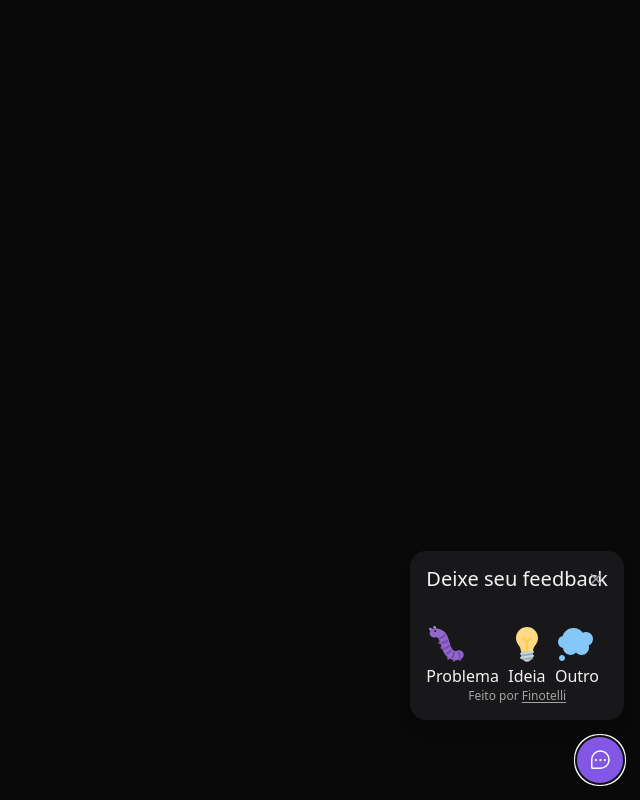
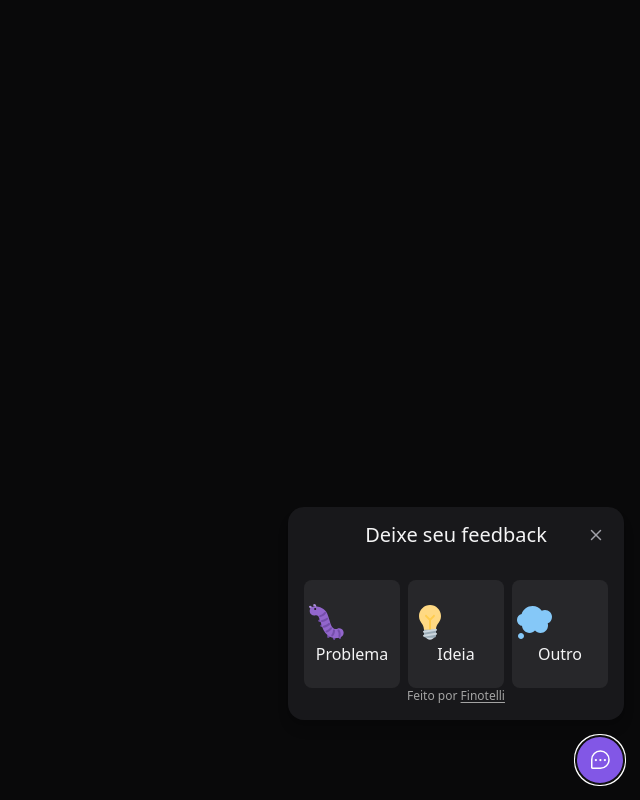
Before and after one commit to FinotelliCarlos/FeedbackWidget, a React (Vite) app: page / in a window 1280 px wide. Both pictures are taken after a click on the button "Feedback". Shown: the whole page, without its empty margins (640-1280 px from the left). Built offline with nearby package versions, Linux system fonts and the light colour scheme.

Commit message:
Update WidgetForm.tsx

```diff
--- a/src/components/WidgetForm.tsx
+++ b/src/components/WidgetForm.tsx
@@ -1,3 +1,4 @@
+import { useState } from 'react'
 import { CloseButton } from './CloseButton'
 
 import bugImageUrl from '../assets/bug.svg'
@@ -28,7 +29,11 @@
   }
 }
 
+type FeedbackType = keyof typeof feedbackTypes;
+
 export function WidgetForm() {
+  const [ feedbackType, setFeedbackType ] = useState<FeedbackType | null>(null)
+
   return (
     <div className="bg-zinc-900 p-4 relative rounded-2xl mb-4 flex flex-col items-center shadow-lg w-[calc(100vw-2rem)] md:w-auto">
       <header className="">
@@ -36,12 +41,16 @@
         <CloseButton />
       </header>
 
+      {! feedbackType ? (
               <div className="flex pt-8 gap-2 w-full">
               {
                 Object.entries(feedbackTypes).map(([key, value]) => {
                   return(
                     <button
-              className=""
+                    key={key}
+                    className="bg-zinc-800 rounded-lg py-5 w-24 flex-1 flex-col items-center gap-2 border-2 border-transparent hover:border-brand-500 focus:border-brand-500 focus:outline-none"
+                    type='button'
+                    onClick={() => setFeedbackType(key as FeedbackType)}
                     >
                       <img src={value.image.source} alt={value.image.alt} />
                       <span>{value.title}</span>
@@ -50,6 +59,9 @@
                 })
               }
             </div>
+      ) : (
+        <p>Hello</p>
+      )}
 
       <footer className="text-xs text-neutral-400">
         Feito por{' '}
```
Lines whose indentation alone changed are shown as unchanged.
